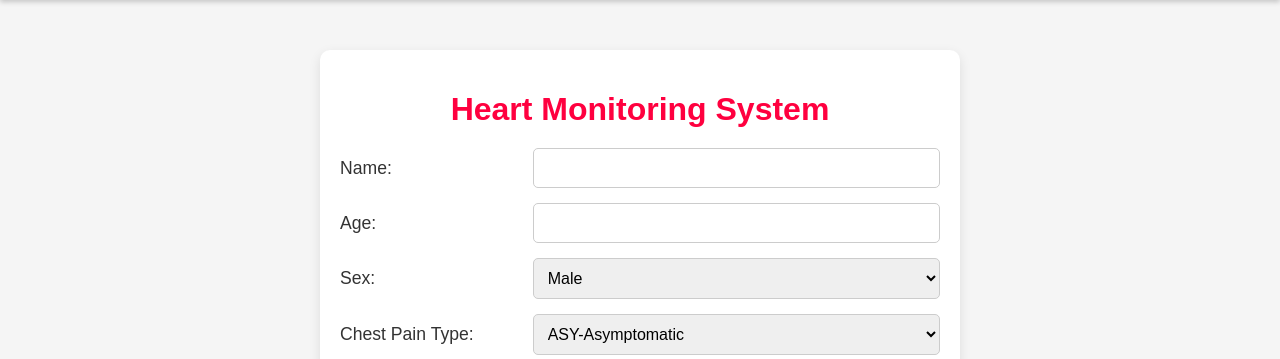
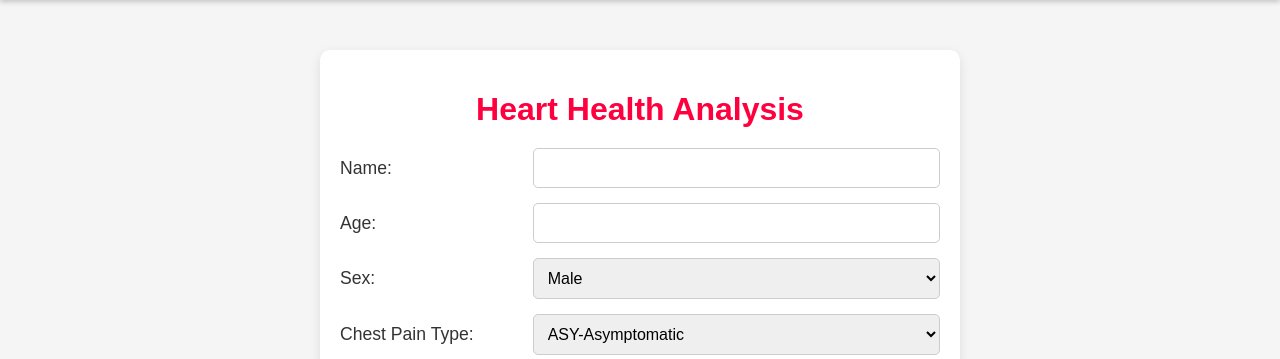
Before and after one commit to Sanjith0524/heart_disease_analyser, a Django app: page //analysis in a window 1280 px wide. Shown: the part 67-426 px from the top of the page. Run offline with Django 5.2, Linux system fonts and the light colour scheme; parts of the project's set-up code (start-up, migrations or seed data) failed here and were passed over.

Commit message:
Update index.html

```diff
--- a/prediction/templates/prediction/index.html
+++ b/prediction/templates/prediction/index.html
@@ -4,7 +4,7 @@
 <head>
     <meta charset="UTF-8">
     <meta name="viewport" content="width=device-width, initial-scale=1.0">
-    <title>Heart Monitoring System</title>
+    <title>Heart Health Analysis</title>
     <link rel="stylesheet" href="{% static 'prediction/index.css' %}">
 </head>
 <body>
@@ -13,7 +13,7 @@
         <div class="Plan1"><a class="Plan"href="/%2Fplans">View Plans</a></div>
     </header>
     <main>
-        <h1 class="head">Heart Monitoring System</h1>
+        <h1 class="head">Heart Health Analysis</h1>
         <form action="{% url 'predict' %}" method="POST">
             {% csrf_token %}
             <div class="form-group">
```
